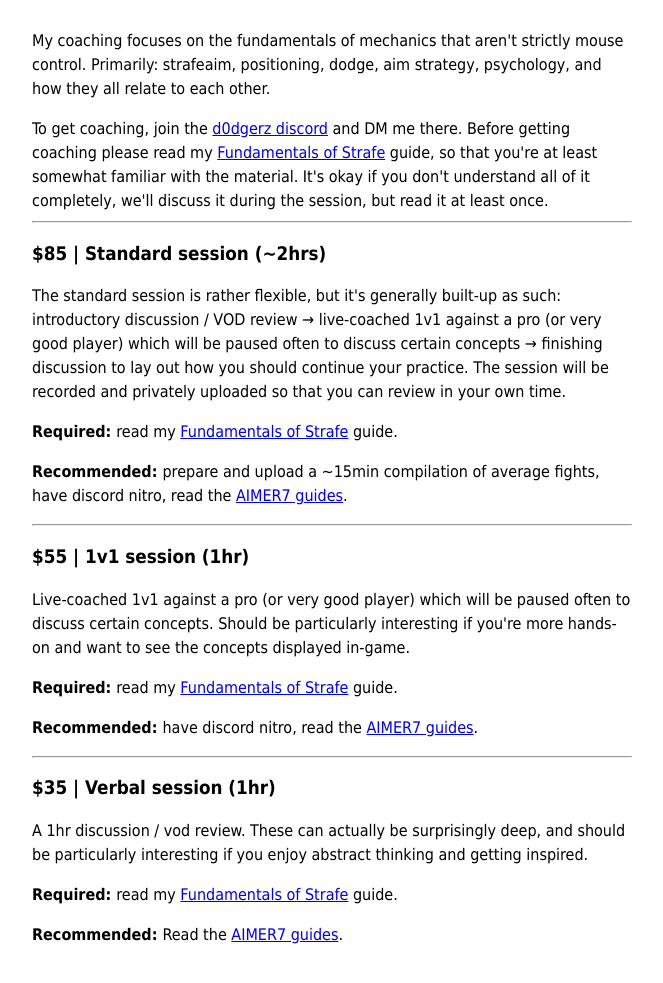
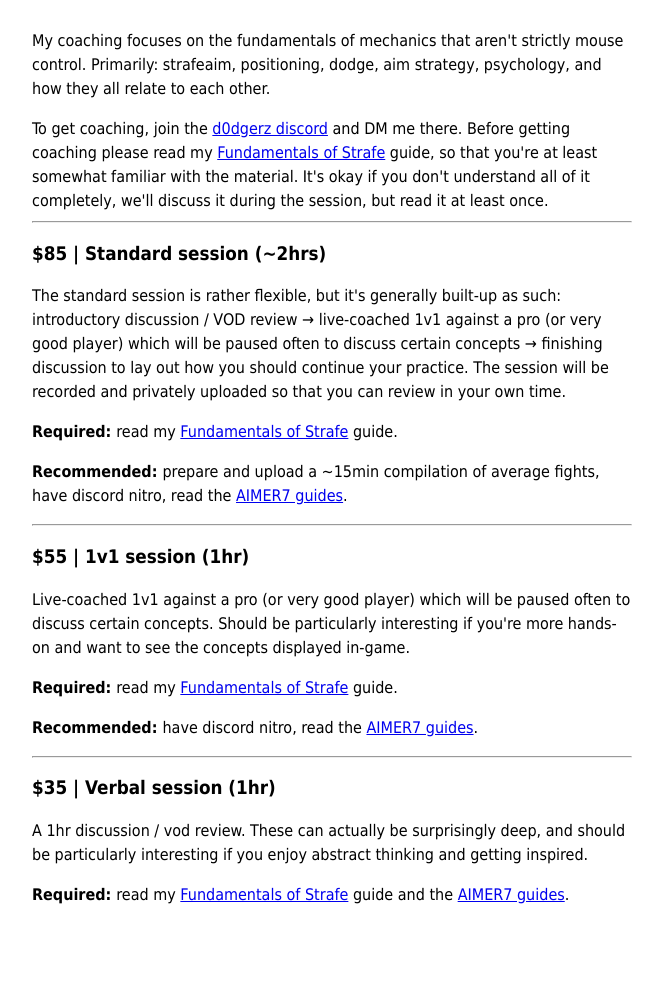
Before and after one commit to bySam/coaching, a plain HTML site: page index.html in a window 1280 px wide. Shown: the part 115-1098 px from the top of the page, without its empty margins (308-971 px from the left). Drawn offline with Linux system fonts and the light colour scheme.

Commit message:
Update index.html

```diff
--- a/index.html
+++ b/index.html
@@ -58,6 +58,4 @@ Live-coached 1v1 against a pro (or very good player) which will be paused often
 <!--l. 44--><p class="noindent" >
 A 1hr discussion / vod review. These can actually be surprisingly deep, and should be particularly interesting if you enjoy abstract thinking and getting inspired.
 <!--l. 44--><p class="noindent" >
-<b>Required: </b> read my <a href="https://bysam.github.io/strafe">Fundamentals of Strafe</a> guide.
-<!--l. 44--><p class="noindent" >
-<b>Recommended: </b> Read the <a href="https://twitter.com/vf_aimer7/status/1167842662663278594?lang=en">AIMER7 guides</a>.
+<b>Required: </b> read my <a href="https://bysam.github.io/strafe">Fundamentals of Strafe</a> guide and the <a href="https://twitter.com/vf_aimer7/status/1167842662663278594?lang=en">AIMER7 guides</a>.
```
